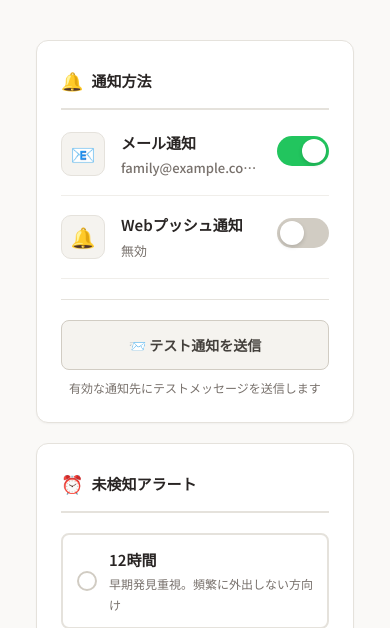
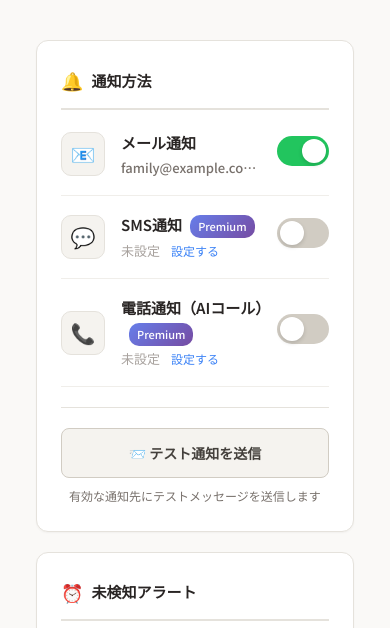
Before and after one commit to mpas585/mimamori, a Laravel app: page /settings in a window 390 px wide. Shown: the part 61-689 px from the top of the page. Run offline with Laravel 12, Linux system fonts and the light colour scheme; a user stored in the database is signed in; data comes from the database, SQL or seed files in the repository; parts of the project's set-up code (start-up, migrations or seed data) failed here and were passed over; some libraries are stand-ins or nearby versions.

Commit message:
add SMS/voice phone settings and fix test notification

```diff
--- a/app/Http/Controllers/SettingsController.php
+++ b/app/Http/Controllers/SettingsController.php
@@ -5,6 +5,9 @@ namespace App\Http\Controllers;
 use Illuminate\Http\Request;
 use Illuminate\Support\Facades\Auth;
 use App\Models\NotificationSetting;
+use App\Mail\DeviceAlertMail;
+use Illuminate\Support\Facades\Mail;
+use Twilio\Rest\Client as TwilioClient;
 
 class SettingsController extends Controller
 {
@@ -29,7 +32,6 @@ class SettingsController extends Controller
         $rules = [];
         $data = [];
 
-        // 送信されたフィールドのみバリデーション＆更新
         if ($request->has('alert_threshold_hours')) {
             $rules['alert_threshold_hours'] = 'required|in:12,24,36,48,72';
             $data['alert_threshold_hours'] = $request->alert_threshold_hours;
@@ -76,11 +78,6 @@ class SettingsController extends Controller
         $rules = [];
         $data = [];
 
-        if ($request->has('email_1')) {
-            $rules['email_1'] = 'nullable|email|max:255';
-            $data['email_1'] = $request->email_1;
-        }
-
         if ($request->has('email_enabled')) {
             $rules['email_enabled'] = 'required|boolean';
             $data['email_enabled'] = $request->email_enabled;
@@ -89,6 +86,36 @@ class SettingsController extends Controller
         if ($request->has('webpush_enabled')) {
             $rules['webpush_enabled'] = 'required|boolean';
             $data['webpush_enabled'] = $request->webpush_enabled;
+        }
+
+        if ($request->has('sms_enabled')) {
+            $rules['sms_enabled'] = 'required|boolean';
+            $data['sms_enabled'] = $request->sms_enabled;
+        }
+
+        if ($request->has('sms_phone_1')) {
+            $rules['sms_phone_1'] = 'nullable|string|max:20';
+            $data['sms_phone_1'] = $request->sms_phone_1 ?: null;
+        }
+
+        if ($request->has('sms_phone_2')) {
+            $rules['sms_phone_2'] = 'nullable|string|max:20';
+            $data['sms_phone_2'] = $request->sms_phone_2 ?: null;
+        }
+
+        if ($request->has('voice_enabled')) {
+            $rules['voice_enabled'] = 'required|boolean';
+            $data['voice_enabled'] = $request->voice_enabled;
+        }
+
+        if ($request->has('voice_phone_1')) {
+            $rules['voice_phone_1'] = 'nullable|string|max:20';
+            $data['voice_phone_1'] = $request->voice_phone_1 ?: null;
+        }
+
+        if ($request->has('voice_phone_2')) {
+            $rules['voice_phone_2'] = 'nullable|string|max:20';
+            $data['voice_phone_2'] = $request->voice_phone_2 ?: null;
         }
 
         if (!empty($rules)) {
@@ -115,32 +142,53 @@ class SettingsController extends Controller
         $notif = $device->notificationSetting;
 
         $targets = [];
+        $errors = [];
 
+        // メール通知
         if ($notif && $notif->email_enabled && $notif->email_1) {
-            // TODO: 実際のメール送信
-            $targets[] = 'メール';
+            try {
+                $subject = '[みまもりデバイス] テスト通知';
+                $body = "テスト通知です。\n\nこのメールが届いていれば、メール通知は正常に動作しています。\n\nデバイス: " . ($device->nickname ?: $device->device_id);
+                Mail::to($notif->email_1)->send(new DeviceAlertMail($subject, $body, 'alert'));
+                $targets[] = 'メール';
+            } catch (\Exception $e) {
+                $errors[] = 'メール送信失敗';
+            }
         }
 
-        if ($notif && $notif->webpush_enabled) {
-            // TODO: 実際のWebプッシュ送信
-            $targets[] = 'Webプッシュ';
+        // SMS通知
+        if ($notif && $notif->sms_enabled && $notif->sms_phone_1) {
+            try {
+                $twilio = new TwilioClient(config('services.twilio.sid'), config('services.twilio.token'));
+                $name = $device->nickname ?: $device->device_id;
+                $twilio->messages->create($notif->sms_phone_1, [
+                    'from' => config('services.twilio.from'),
+                    'body' => "【みまもりデバイス】テスト通知です。{$name}のSMS通知が正常に動作しています。",
+                ]);
+                $targets[] = 'SMS';
+            } catch (\Exception $e) {
+                $errors[] = 'SMS送信失敗';
+            }
         }
 
-        if (empty($targets)) {
+        if (empty($targets) && empty($errors)) {
             if ($request->expectsJson()) {
                 return response()->json(['ok' => false, 'message' => '有効な通知先がありません'], 422);
             }
             return redirect('/settings')->with('error', '有効な通知先がありません');
         }
 
+        $message = empty($targets)
+            ? implode('・', $errors)
+            : 'テスト通知を送信しました（' . implode('・', $targets) . '）';
+
         if ($request->expectsJson()) {
             return response()->json([
-                'ok' => true,
-                'message' => 'テスト通知を送信しました（' . implode('・', $targets) . '）',
-                'targets' => $targets,
+                'ok' => !empty($targets),
+                'message' => $message,
             ]);
         }
 
-        return redirect('/settings')->with('success', 'テスト通知を送信しました');
+        return redirect('/settings')->with('success', $message);
     }
 }
--- a/resources/views/settings.blade.php
+++ b/resources/views/settings.blade.php
@@ -480,34 +343,42 @@
         </div>
 
         <div class="setting-item">
-            <div class="setting-icon">🔔</div>
+            <div class="setting-icon">💬</div>
             <div class="setting-content">
-                <p class="setting-label">Webプッシュ通知</p>
-                <p class="setting-value">{{ $notif->webpush_enabled ? 'このブラウザで有効' : '無効' }}</p>
+                <p class="setting-label">SMS通知<span class="premium-badge">Premium</span></p>
+                <p class="setting-value">
+                    @if($notif->sms_phone_1)
+                        {{ $notif->sms_phone_1 }}
+                        <a class="edit-link" onclick="openPhoneModal('sms')">編集</a>
+                    @else
+                        <span style="color:var(--gray-400);">未設定</span>
+                        <a class="edit-link" onclick="openPhoneModal('sms')">設定する</a>
+                    @endif
+                </p>
             </div>
             <div class="setting-action">
-                <button class="toggle {{ $notif->webpush_enabled ? 'active' : '' }}" id="togglePush" onclick="toggleNotif('webpush_enabled', this)"></button>
+                <button class="toggle {{ $notif->sms_enabled ? 'active' : '' }}" id="toggleSms" onclick="toggleNotif('sms_enabled', this)"></button>
             </div>
         </div>
 
-        {{-- TODO: Phase2で有効化
-        <div class="setting-item locked">
-            <div class="setting-icon">💬</div>
-            <div class="setting-content">
-                <p class="setting-label">SMS通知<span class="premium-badge">Premium</span></p>
-                <p class="setting-value">未設定</p>
-            </div>
-            <div class="setting-action"><span class="lock-icon">🔒</span></div>
-        </div>
-        <div class="setting-item locked">
+        <div class="setting-item">
             <div class="setting-icon">📞</div>
             <div class="setting-content">
-                <p class="setting-label">電話通知<span class="premium-badge">Premium</span></p>
-                <p class="setting-value">未設定</p>
+                <p class="setting-label">電話通知（AIコール）<span class="premium-badge">Premium</span></p>
+                <p class="setting-value">
+                    @if($notif->voice_phone_1)
+                        {{ $notif->voice_phone_1 }}
+                        <a class="edit-link" onclick="openPhoneModal('voice')">編集</a>
+                    @else
+                        <span style="color:var(--gray-400);">未設定</span>
+                        <a class="edit-link" onclick="openPhoneModal('voice')">設定する</a>
+                    @endif
+                </p>
             </div>
-            <div class="setting-action"><span class="lock-icon">🔒</span></div>
+            <div class="setting-action">
+                <button class="toggle {{ $notif->voice_enabled ? 'active' : '' }}" id="toggleVoice" onclick="toggleNotif('voice_enabled', this)"></button>
+            </div>
         </div>
-        --}}
 
         {{-- テスト通知 --}}
         <div class="test-notify-section">
@@ -589,38 +460,22 @@
         </div>
     </section>
 
-    {{-- お支払い・プラン --}}
-    {{-- TODO: Phase2で有効化
-    <section class="section">
-        <h2 class="section-title"><span>💳</span>お支払い・プラン</h2>
-        <div class="setting-item" style="cursor:pointer;" onclick="location.href='/plan'">
-            <div class="setting-icon">👑</div>
-            <div class="setting-content">
-                <p class="setting-label">現在のプラン</p>
-                <p class="setting-value">無料プラン</p>
-            </div>
-            <div class="setting-action"><span style="color:var(--gray-400);">→</span></div>
+</div>
+
+{{-- 電話番号入力モーダル --}}
+<div class="phone-modal-overlay" id="phoneModalOverlay" onclick="closePhoneModal(event)">
+    <div class="phone-modal">
+        <p class="phone-modal-title" id="phoneModalTitle">SMS通知先を設定</p>
+        <p class="phone-modal-hint">電話番号1（必須）</p>
+        <input type="tel" class="form-input" id="phoneInput1" placeholder="+819012345678" style="margin-bottom:12px;">
+        <p class="phone-modal-hint">電話番号2（任意）</p>
+        <input type="tel" class="form-input" id="phoneInput2" placeholder="+819012345678">
+        <p style="font-size:11px;color:var(--gray-400);margin-top:8px;">国際形式（+81から始まる形式）で入力してください</p>
+        <div class="phone-modal-actions">
+            <button class="btn-cancel" onclick="closePhoneModal()">キャンセル</button>
+            <button class="btn-save" onclick="savePhone()">保存</button>
         </div>
-        <div class="setting-item" style="cursor:pointer;" onclick="location.href='/payment-history'">
-            <div class="setting-icon">📋</div>
-            <div class="setting-content">
-                <p class="setting-label">お支払い履歴</p>
-                <p class="setting-value">過去の決済・領収書を確認</p>
-            </div>
-            <div class="setting-action"><span style="color:var(--gray-400);">→</span></div>
-        </div>
-    </section>
-    --}}
-
-    {{-- Premiumプロモ --}}
-    {{-- TODO: Phase2で有効化
-    <div class="premium-promo">
-        <h3>🌟 Premiumプランで安心を強化</h3>
-        <p>SMS・電話通知、毎日の安否レポートが利用可能に</p>
-        <a href="/plan" class="premium-promo-btn">¥500/月 で始める</a>
     </div>
-    --}}
-
 </div>
 @endsection
 
@@ -718,6 +573,45 @@ function saveHeight() {
     }
 }
 
+// ==== 電話番号モーダル ====
+let currentPhoneType = 'sms';
+
+function openPhoneModal(type) {
+    currentPhoneType = type;
+    const title = type === 'sms' ? 'SMS通知先を設定' : '電話通知先を設定';
+    document.getElementById('phoneModalTitle').textContent = title;
+    document.getElementById('phoneInput1').value = '';
+    document.getElementById('phoneInput2').value = '';
+    document.getElementById('phoneModalOverlay').classList.add('open');
+}
+
+function closePhoneModal(event) {
+    if (!event || event.target === document.getElementById('phoneModalOverlay')) {
+        document.getElementById('phoneModalOverlay').classList.remove('open');
+    }
+}
+
+function savePhone() {
+    const phone1 = document.getElementById('phoneInput1').value.trim();
+    const phone2 = document.getElementById('phoneInput2').value.trim();
+
+    const field1 = currentPhoneType === 'sms' ? 'sms_phone_1' : 'voice_phone_1';
+    const field2 = currentPhoneType === 'sms' ? 'sms_phone_2' : 'voice_phone_2';
+
+    fetch('/settings/notification', {
+        method: 'POST',
+        headers: headers,
+        body: JSON.stringify({ [field1]: phone1, [field2]: phone2 })
+    })
+    .then(r => r.json())
+    .then(() => {
+        closePhoneModal();
+        showToast('保存しました');
+        setTimeout(() => location.reload(), 800);
+    })
+    .catch(() => showToast('保存に失敗しました'));
+}
+
 // ==== Canvas 設置シミュレーション ====
 const canvas = document.getElementById('diagramCanvas');
 const ctx = canvas ? canvas.getContext('2d') : null;
```
Also changed, not shown: other parts of resources/views/settings.blade.php (+50 -203 lines).
